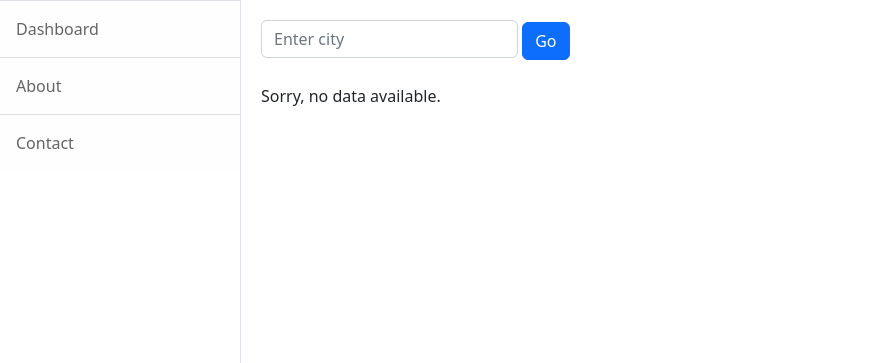
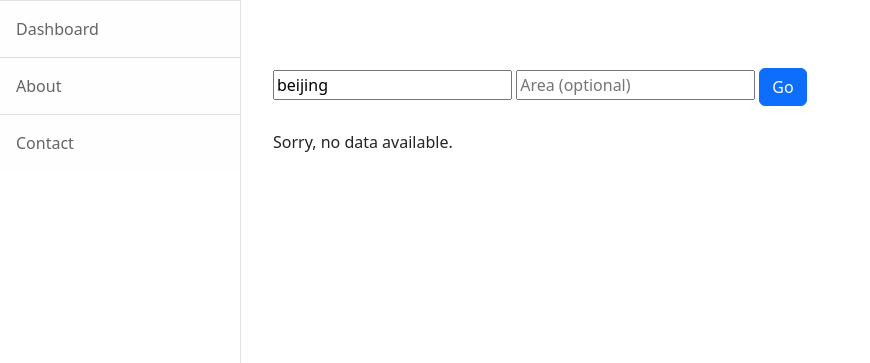
Before and after one commit to Mateosacco99/airQuality, a Django app: page / in a window 1280 px wide. Shown: the part 57-420 px from the top of the page, without its empty margins (0-870 px from the left). Run offline with Django 5.2, Linux system fonts and the light colour scheme; data that the repository does not hold is empty; some libraries are stand-ins or nearby versions.

Commit message:
feat(views): enhance city search with optional area parameter
- Add area field to home view for more precise location searches
- Update templates with consistent container styling
- Improve about page content with descriptive text

```diff
--- a/weather/templates/contact.html
+++ b/weather/templates/contact.html
@@ -3,8 +3,8 @@
 
 
 {% block content %}
-
-<h1 style="margin-left:20px; margin-top:20px;">CONTACT</h1>
+<div class="container py-5">
+<h1 style="margin-left:20px; ">CONTACT</h1>
 <br>
 <p style="margin-left:20px; ">Github:</p>
 <a href="https://github.com/Mateosacco99" target="_blank" rel="noopener noreferrer"> <img src="{% static 'img/github.png' %}" alt="Github Logo" width="50" height="50" style="margin-left:20px; " /> </a>
@@ -13,6 +13,6 @@
 <br>
 <p style="margin-left:20px; ">Linkedin:</p>
 <a href="https://www.linkedin.com/in/mateosacco99/" target="_blank" rel="noopener noreferrer"> <img src="{% static 'img/linkedin.png' %}" alt="Linkedin Logo" width="50" height="50" style="margin-left:20px; "/> </a>
-
+</div>
 
 {% endblock %}
--- a/weather/templates/home.html
+++ b/weather/templates/home.html
@@ -2,15 +2,10 @@
 
 {% block content %}
 
-  <form method="get" class="mb-4">
-    <input
-      Style="margin-left:20px; margin-top:20PX;"
-      type="text"
-      name="city"
-      placeholder="Enter city"
-      value="{{ city }}"
-      class="form-control d-inline-block w-auto"
-    />
+<div class="container py-5">
+  <form method="get" class="mb-4" Style="margin-left:20px; margin-top:20PX;">
+    <input type="text" name="city"  placeholder="City" value="{{ city }}" required>
+    <input type="text" name="area"  placeholder="Area (optional)" value="{{ area }}">
     <button type="submit" class="btn btn-primary">Go</button>
   </form>
 
@@ -41,4 +36,6 @@
     <p Style="margin-left:20px; margin-top:20PX;">Sorry, no data available.</p>
   {% endif %}
 
+</div>
+
 {% endblock %}
--- a/weather/views.py
+++ b/weather/views.py
@@ -3,9 +3,11 @@ from .utils import fetch_aqi_data
 # Create your views here.
 
 def home(request):
-    city = request.GET.get("city", "")
-    data = fetch_aqi_data(city)
-    return render(request, "home.html", {"data": data, "city": city})
+    city = request.GET.get("city", "beijing").strip()
+    area = request.GET.get("area", "").strip()
+    feed = f"{city}/{area}" if area else city
+    data = fetch_aqi_data(feed)
+    return render(request, "home.html", {"data": data, "city": city, "area": area})
 
 def about(request):
     return render(request, 'about.html', {})
```
Also changed, not shown: weather/templates/about.html (+9 -2 lines).
